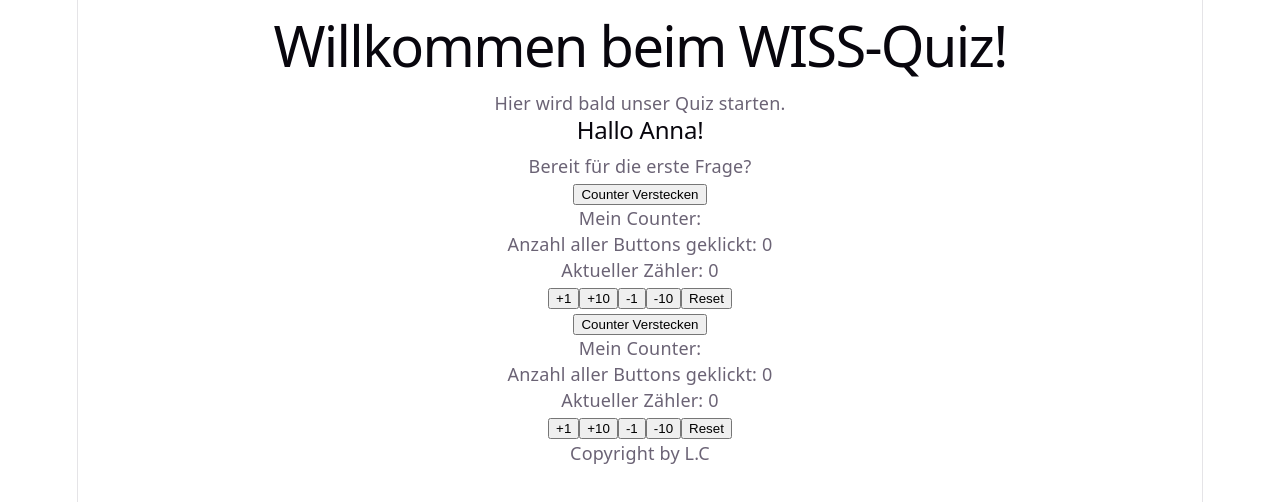
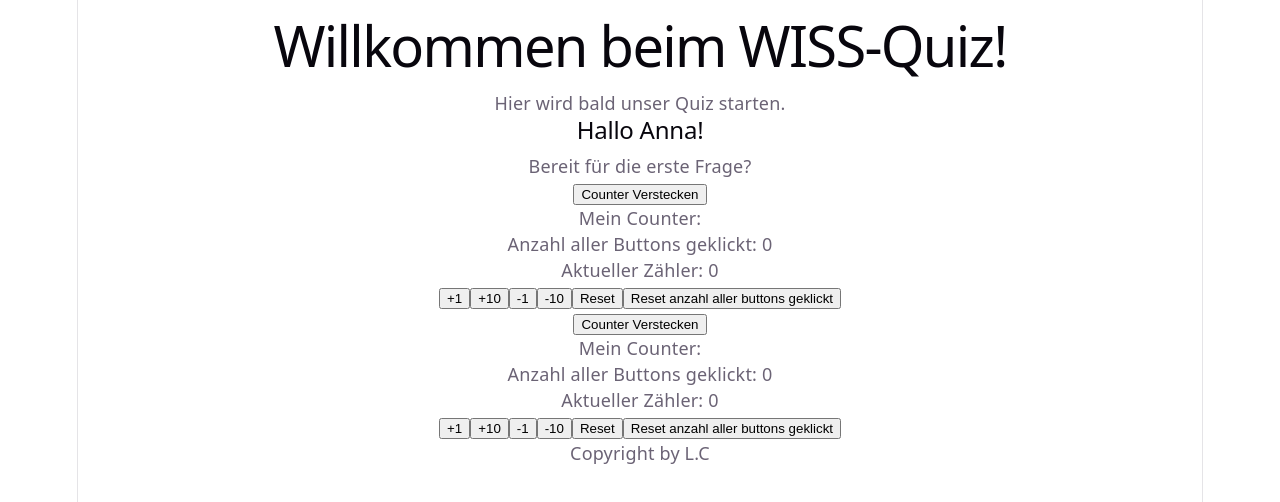
Before and after one commit to eXoCorruption/modul_294, a React (Vite) app in the folder block_3/SQ3B/wiss-quiz/: page / in a window 1280 px wide. Shown: the top 502 px of the page. Built offline with nearby package versions, Linux system fonts and the light colour scheme.

Commit message:
modified:   block_3/SQ3B/wiss-quiz/src/Counter.jsx

```diff
--- a/block_3/SQ3B/wiss-quiz/src/Counter.jsx
+++ b/block_3/SQ3B/wiss-quiz/src/Counter.jsx
@@ -43,6 +43,10 @@ function Counter() {
     setCountClicks(countClicks + 1);
   };
 
+  const resetClickCounter = () => {
+    setCountClicks(0);
+  };
+
   return (
     <div>
       <button onClick={toggle}>
@@ -59,6 +63,7 @@ function Counter() {
         <button onClick={verringern}>-1</button>
         <button onClick={minusZehn}>-10</button>
         <button onClick={reset}>Reset</button>
+        <button onClick={resetClickCounter}>Reset anzahl aller buttons geklickt</button>
       </div>
      )}
     </div>
```
